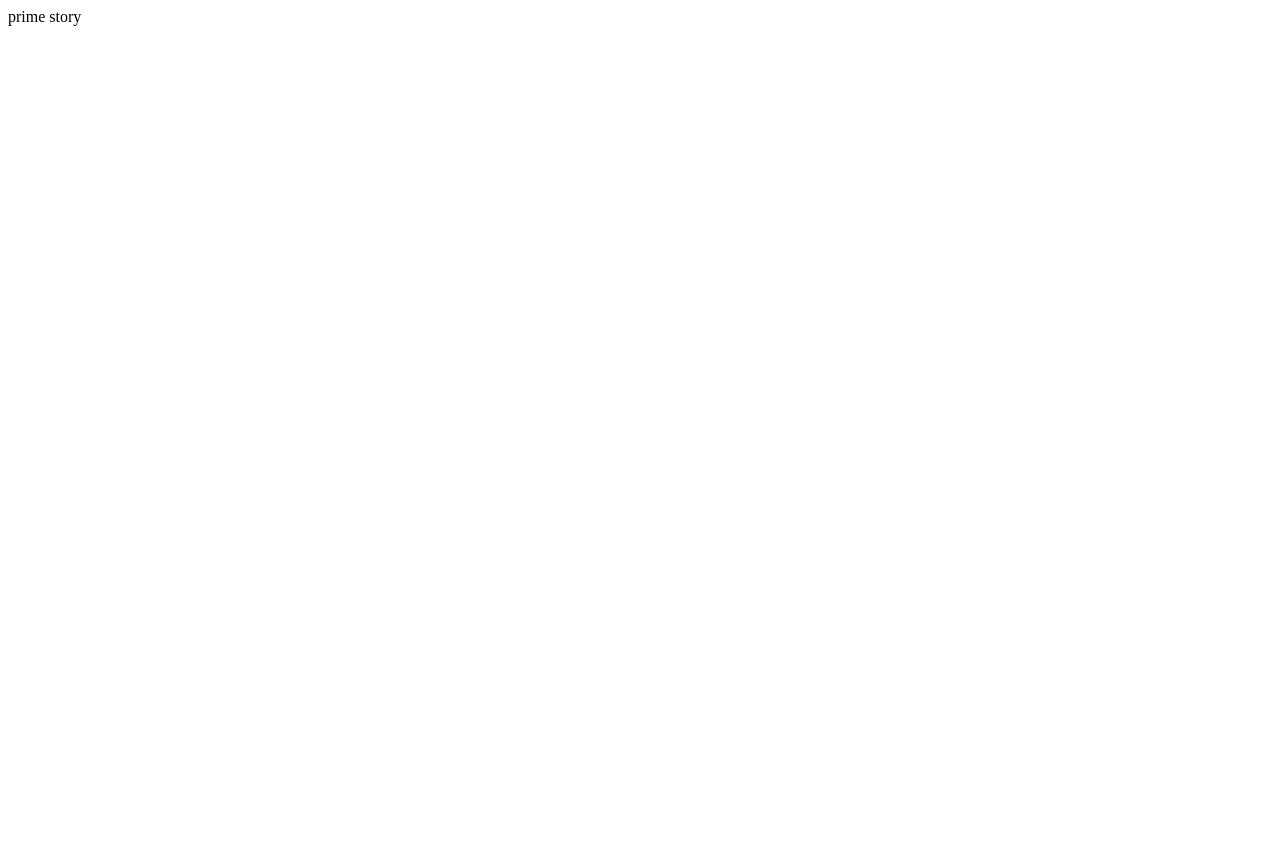
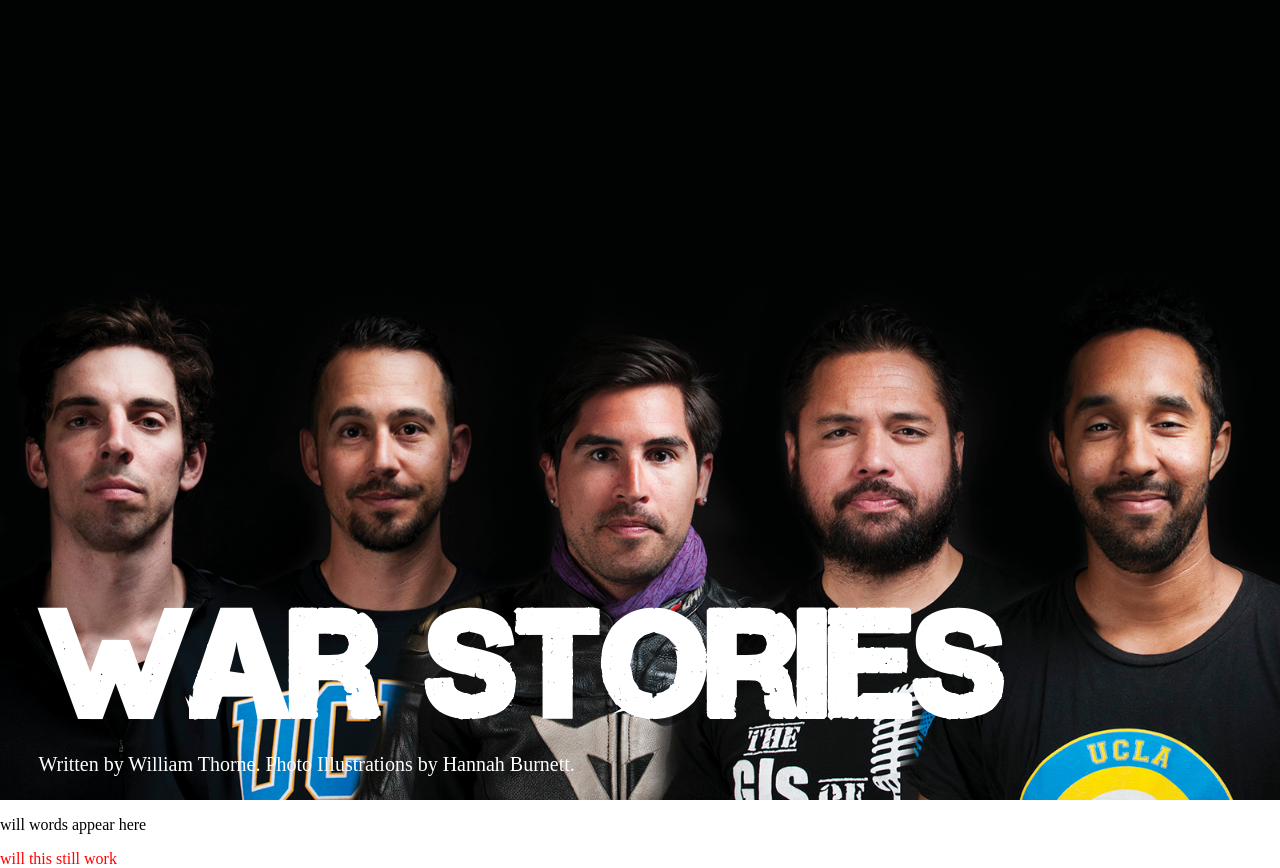
Before and after one commit to dailybruin/war-veterans, a plain HTML site: page index.html in a window 1280 px wide. Before the commit the page ends 800 px from the top, so only its background shows below. Drawn offline with nearby package versions, Linux system fonts and the light colour scheme.

Commit message:
Added landing page and animation on scroll

```diff
--- /dev/null
+++ b/css/style.css
@@ -0,0 +1,43 @@
+@font-face {
+  font-family: 'Capture';
+  src: url("font/capture_it.ttf") format('truetype');
+}
+
+html, body {
+  width: 100%;
+  height: 100%;
+  margin: 0;
+}
+
+.landing-page {
+  background-image: url("../img/group.jpg");
+  height: 100%;
+  background-position: center;
+  background-repeat: no-repeat;
+  background-size: cover;
+  margin: 0;
+}
+
+.title {
+  color: white;
+  margin: 0;
+  left: 3%;
+  bottom: 3%;
+  position: absolute;
+}
+
+.title h1 {
+  font-family: 'Capture';
+  font-size: 150px;
+  letter-spacing: 2px;
+  margin: 0;
+}
+
+.title p {
+  font-size: 20px;
+  margin: 0;
+}
+
+.quote {
+  color: red;
+}
--- a/index.html
+++ b/index.html
@@ -2,8 +2,27 @@
 <html>
   <head>
     <title> War Veterans | Daily Bruin</title>
+    <!-- AOS CSS -->
+    <link href="https://cdn.rawgit.com/michalsnik/aos/2.1.1/dist/aos.css" rel="stylesheet">
+    <link type="text/css" rel="stylesheet" href="css/style.css">
   </head>
   <body>
-    prime story
+  <div class="landing-page">
+    <div class="title">
+      <h1>War Stories</h1>
+      <p>Written by William Thorne. Photo Illustrations by Hannah Burnett.</p>
+    </div>
+  </div>
+  <p>will words appear here</p>
+  <div class="quote" data-aos="fade-down">
+    will this still work
+  </div>
+
+
+    <!-- AOS JS -->
+    <script src="https://cdn.rawgit.com/michalsnik/aos/2.1.1/dist/aos.js"></script>
+    <script>
+      AOS.init();
+    </script>
   </body>
 </html>
```
Also changed, not shown: css/font/capture_it.ttf (added), img/group.jpg (added).
